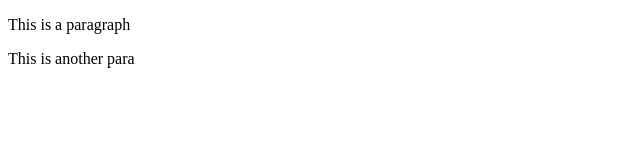
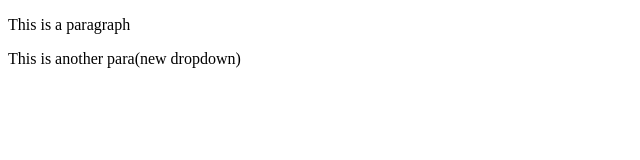
Before and after one commit to keerthana-githubpr/localrepo, a plain HTML site: page index.html in a window 1280 px wide. Shown: the full height of the page, 0-640 px from the left. Drawn offline with Linux system fonts and the light colour scheme.

Commit message:
Added new changes in feature1

```diff
--- a/index.html
+++ b/index.html
@@ -7,6 +7,6 @@
 </head>
 <body>
     <p>This is a paragraph</p>
-    <p>This is another para</p>
+    <p>This is another para(new dropdown)</p>
 </body>
 </html>
```
